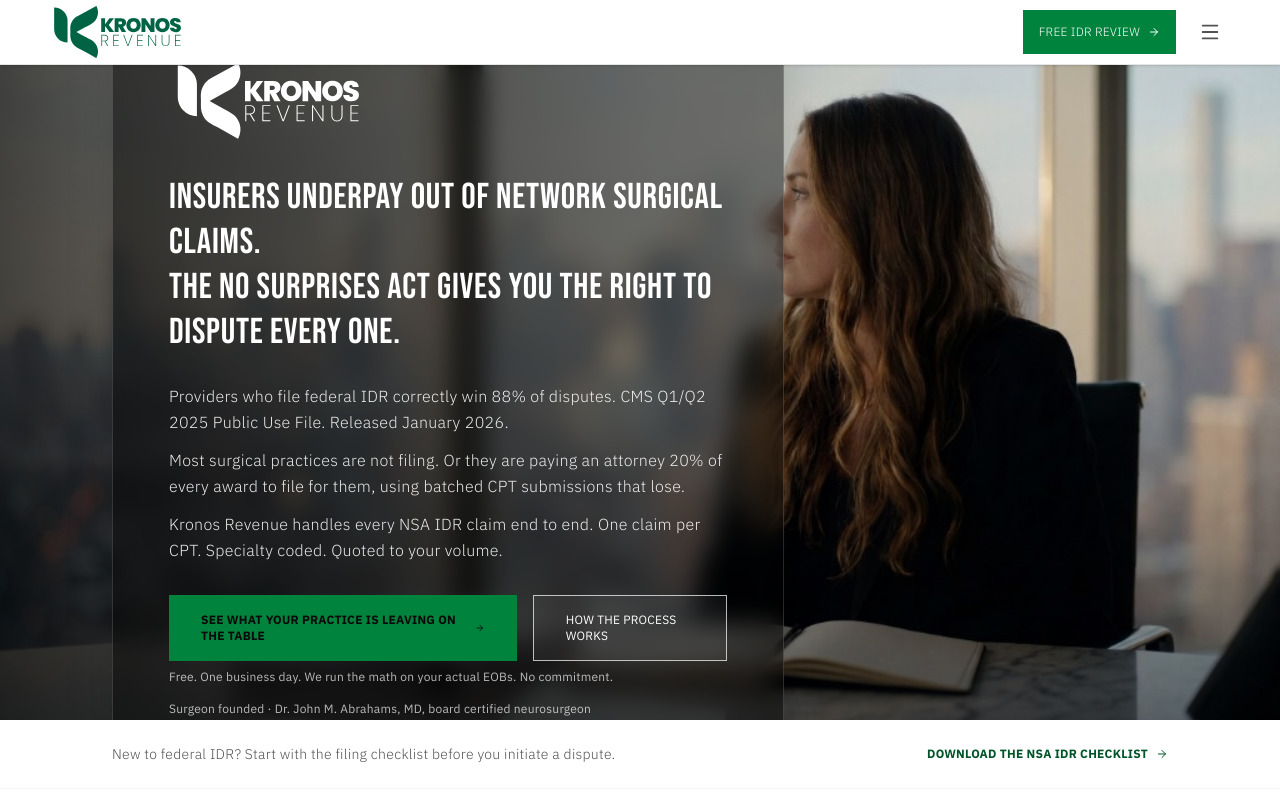
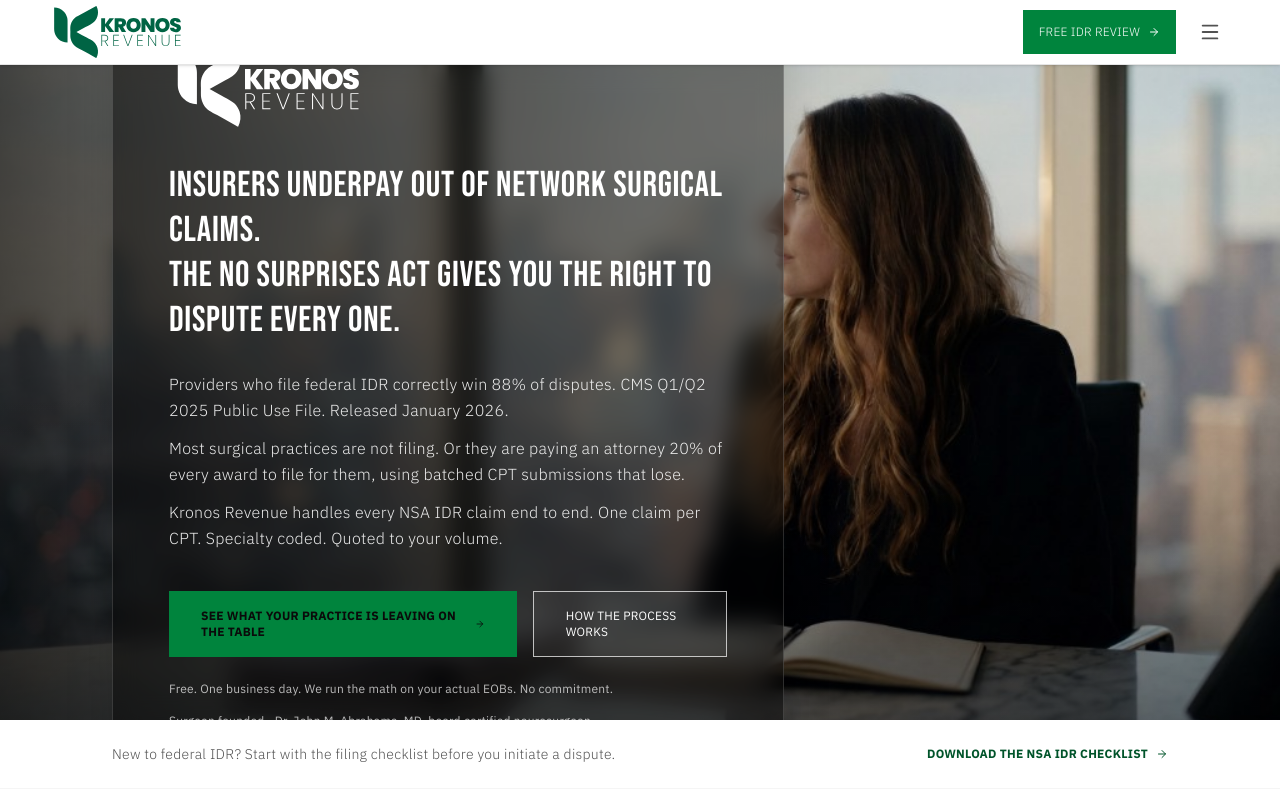
Before and after one commit to rocket-creative/kronos-rev, a Next.js app: page / in a window 1280 px wide. Shown: the top 800 px of the page. Built offline with nearby package versions, Linux system fonts and the light colour scheme.

Commit message:
034_update_hero-cta-breathing-room
Co-authored-by: Cursor <cursoragent@cursor.com>

```diff
--- a/app/HomePageContent.tsx
+++ b/app/HomePageContent.tsx
@@ -87,7 +87,7 @@ export default function HomePageContent() {
                 ))}
               </div>
 
-              <div data-hero-cta className="flex flex-col sm:flex-row gap-3 sm:gap-4 mb-2">
+              <div data-hero-cta className="flex flex-col sm:flex-row gap-3 sm:gap-4 mt-8 sm:mt-10 mb-4 sm:mb-6">
                 <Link
                   href={CTA.heroCaseReview.href}
                   className="inline-flex items-center justify-center gap-3 bg-kronos-cyan text-kronos-bg py-3 sm:py-4 px-6 sm:px-8 uppercase tracking-widest text-xs font-bold hover:opacity-90 hover:gap-5 transition-all focus:outline-none focus-visible:ring-2 focus-visible:ring-white min-h-[48px]"
```
